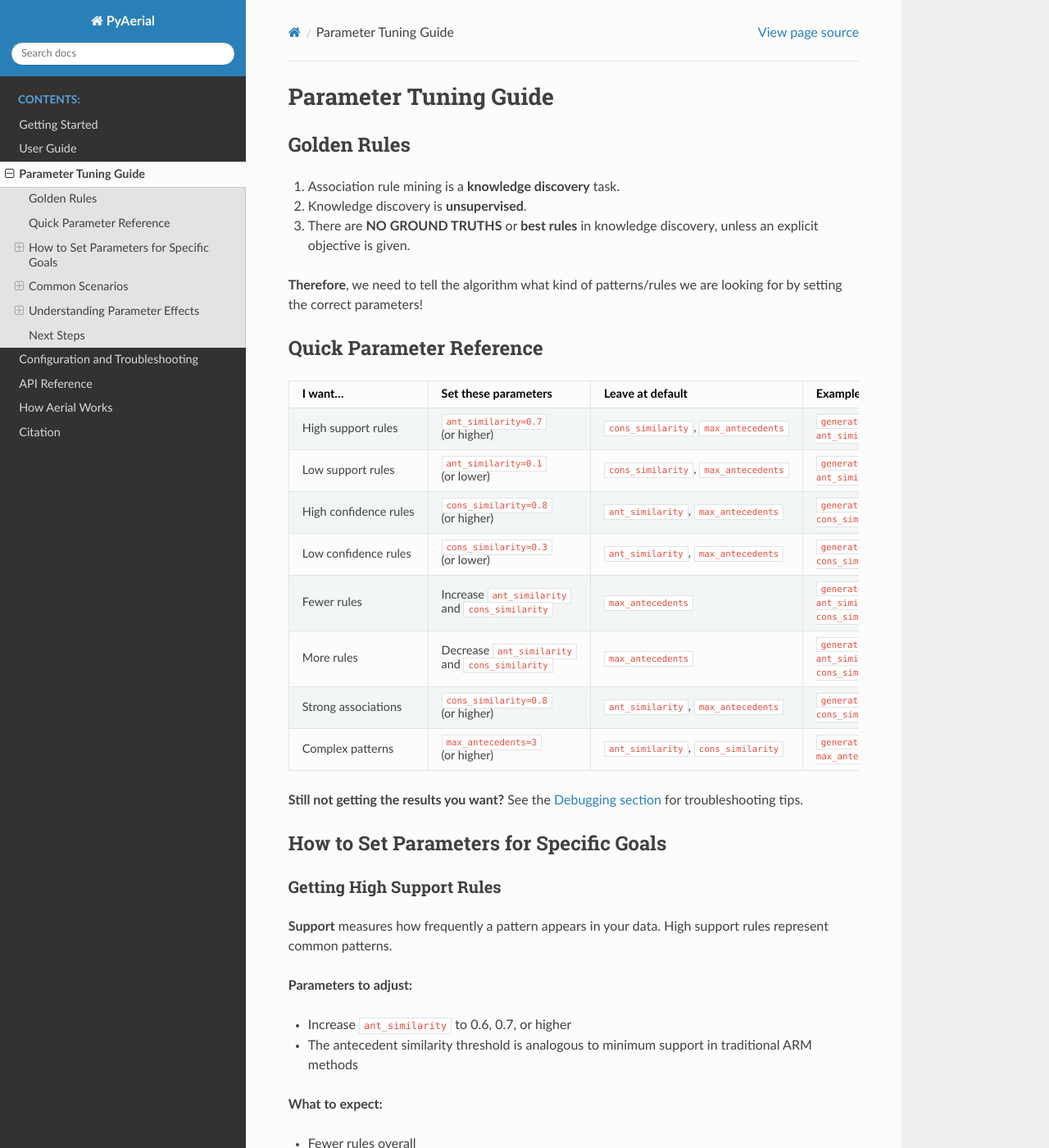
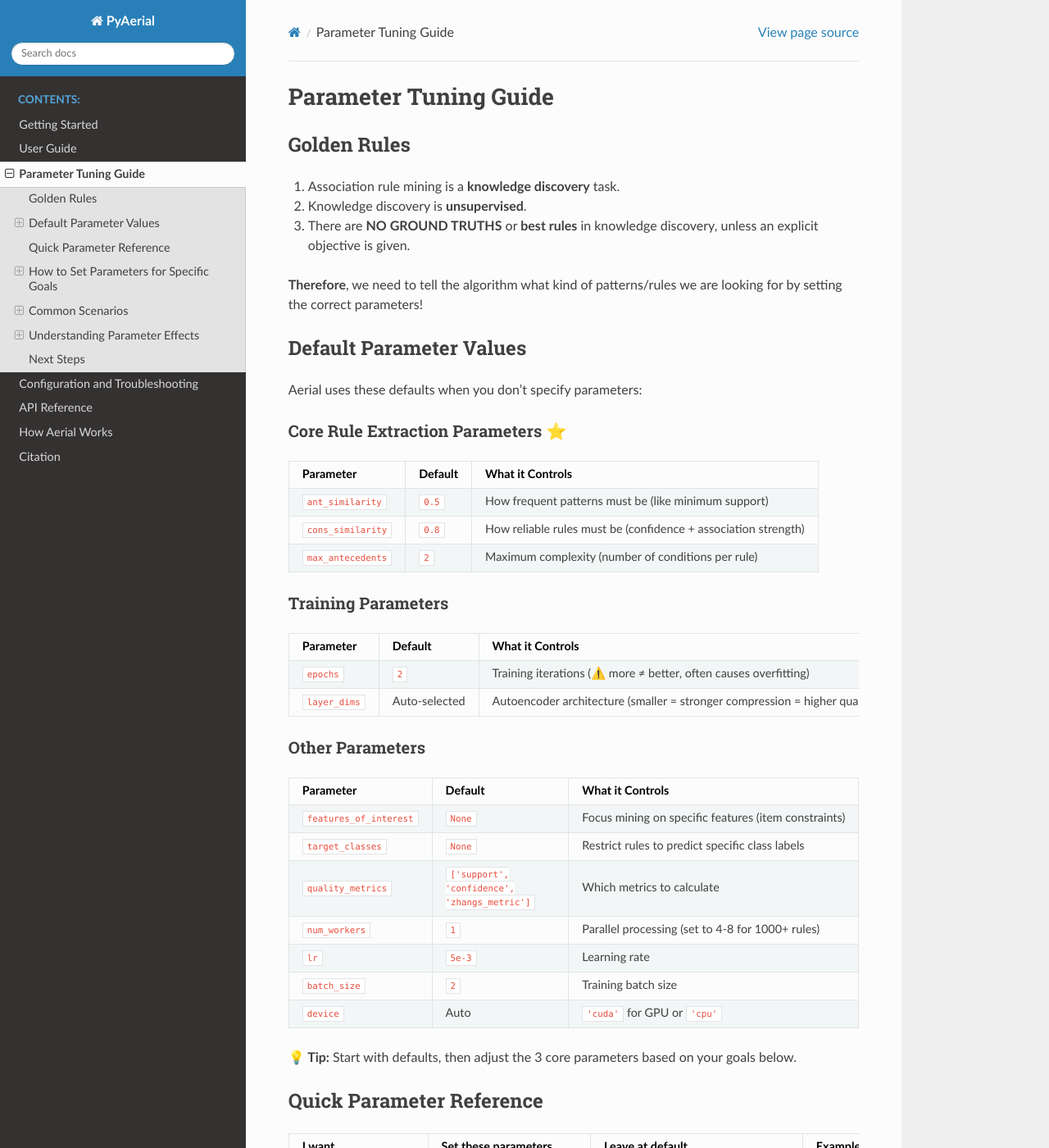
Before and after one commit to DiTEC-project/pyaerial, a Sphinx documentation site: the page built from docs/source/parameter_guide.md, in a window 1280 px wide and 1400 px high. Shown: the whole window at 82% size. Built offline with Sphinx 7.4.7 and the Read the Docs theme 3.1.0, drawn with Linux system fonts in a browser that asks for light colours; the version number could not be read and is left out.

Commit message:
add a table of default parameters in parameter guide

```diff
--- a/docs/source/parameter_guide.md
+++ b/docs/source/parameter_guide.md
@@ -7,6 +7,39 @@
 3. There are **NO GROUND TRUTHS** or **best rules** in knowledge discovery, unless an explicit objective is given.
 
 **Therefore**, we need to tell the algorithm what kind of patterns/rules we are looking for by setting the correct parameters!
+
+## Default Parameter Values
+
+Aerial uses these defaults when you don't specify parameters:
+
+### Core Rule Extraction Parameters ⭐
+
+| Parameter | Default | What it Controls |
+|-----------|---------|------------------|
+| `ant_similarity` | `0.5` | How frequent patterns must be (like minimum support) |
+| `cons_similarity` | `0.8` | How reliable rules must be (confidence + association strength) |
+| `max_antecedents` | `2` | Maximum complexity (number of conditions per rule) |
+
+### Training Parameters
+
+| Parameter | Default | What it Controls |
+|-----------|---------|------------------|
+| `epochs` | `2` | Training iterations (⚠️ more ≠ better, often causes overfitting) |
+| `layer_dims` | Auto-selected | Autoencoder architecture (smaller = stronger compression = higher quality rules) |
+
+### Other Parameters
+
+| Parameter | Default | What it Controls |
+|-----------|---------|------------------|
+| `features_of_interest` | `None` | Focus mining on specific features (item constraints) |
+| `target_classes` | `None` | Restrict rules to predict specific class labels |
+| `quality_metrics` | `['support', 'confidence', 'zhangs_metric']` | Which metrics to calculate |
+| `num_workers` | `1` | Parallel processing (set to 4-8 for 1000+ rules) |
+| `lr` | `5e-3` | Learning rate |
+| `batch_size` | `2` | Training batch size |
+| `device` | Auto | `'cuda'` for GPU or `'cpu'` |
+
+**💡 Tip:** Start with defaults, then adjust the 3 core parameters based on your goals below.
 
 ## Quick Parameter Reference
 
```
